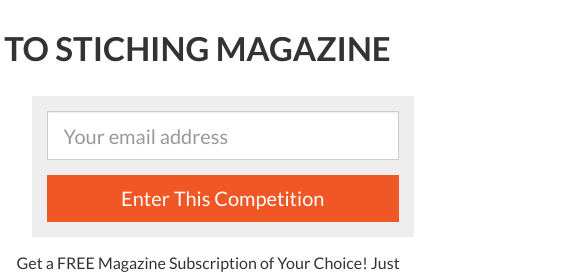
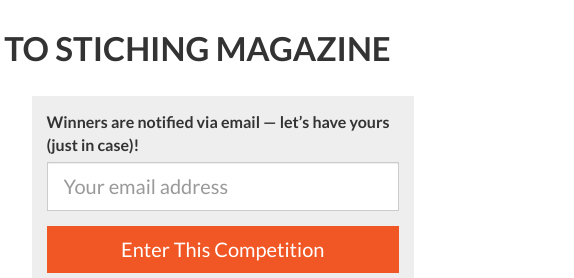
Before and after one commit to xstitch/xstitch.github.io, a plain HTML site: page index.html in a window 1280 px wide. Shown: the top 278 px of the page, 706-1280 px from the left. Drawn offline with Linux system fonts and the light colour scheme.

Commit message:
Update index.html

```diff
--- a/index.html
+++ b/index.html
@@ -34,6 +34,9 @@
 <div class="col-sm-5 entry">
   <div class="drawing-entry-form full-width-xs ">
     <form method="POST" action="https://formspree.io/gala.lisovskaiagalia40@yandex.com">
+        <label for="entry_email" class="entry-email-label">
+          Winners are notified via email — let’s have yours (just in case)!
+        </label>
     <div class="form-group form-content">
     <input class="form-control input-lg entry-email" type="email" name="email" placeholder="Your email address">
     </div>
```
